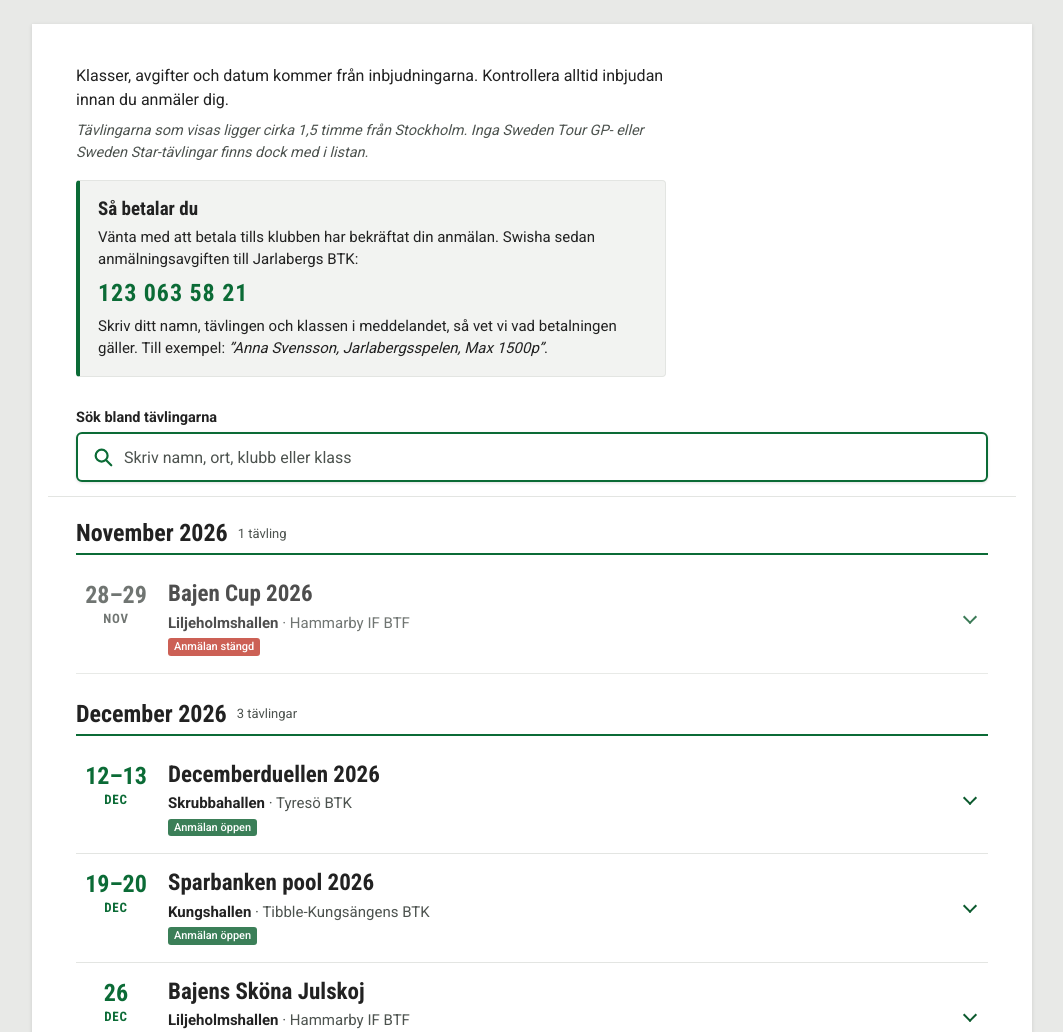
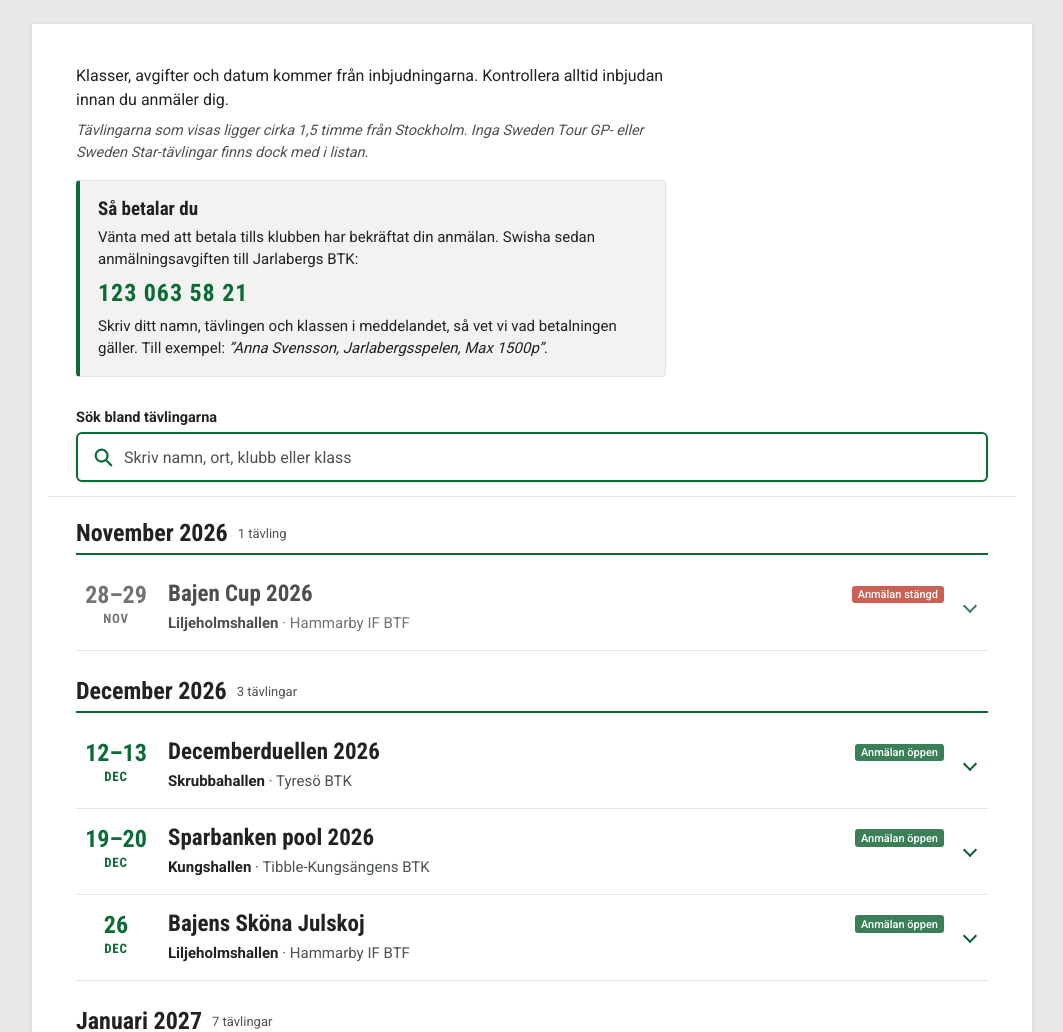
Before and after one commit to JuliavonKrusenstierna/pingistavlingar-html-page, a plain HTML site: page index.html in a window 1280 px wide. Shown: the top 1032 px of the page, without its empty margins (108-1171 px from the left). Drawn offline with Linux system fonts and the light colour scheme.

Commit message:
Visa anmälningsstatus till höger om tävlingens namn
Co-Authored-By: Claude Sonnet 5.5 <noreply@anthropic.com>

```diff
--- a/index.html
+++ b/index.html
@@ -297,6 +297,11 @@ details.t .p-soon{background:#ecd08a;color:#4a3a10}
 details.t .day .dn{font-size:24px;white-space:nowrap;letter-spacing:0}
 details.t .day .dm{font-size:13px}
 @media (max-width:640px){details.t .day .dn{font-size:17px}details.t .day .dm{font-size:12px}}
+
+/* Status label to the right of the tournament name */
+details.t .nm{display:flex;flex-wrap:wrap;align-items:center;justify-content:space-between;gap:4px 10px}
+details.t .nm h3{margin:0 0 4px;flex:1 1 auto;min-width:0}
+details.t .nm .pill{margin:0 0 4px;flex:none}
 </style>
 
 <style>
@@ -426,8 +431,8 @@ const UPDATED = "2026-11-23";
     ].filter(Boolean).join("");
     return '<details class="t'+(open?' is-open':shut?' closed':' later')+(t.tjej?' tjej':'')+'" id="'+slug(t.name)+'">'+
       '<summary>'+dayCol(t)+
-        '<div class="sb"><h3>'+esc(t.name)+'</h3>'+
-        '<p class="where"><span class="sr">Spelas '+when.main+'. </span><b>'+esc(t.venue||t.city)+'</b>'+(t.organizer?' <span class="addr">· '+esc(t.organizer)+'</span>':'')+'</p>'+pill(t)+'</div>'+
+        '<div class="sb"><div class="nm"><h3>'+esc(t.name)+'</h3>'+pill(t)+'</div>'+
+        '<p class="where"><span class="sr">Spelas '+when.main+'. </span><b>'+esc(t.venue||t.city)+'</b>'+(t.organizer?' <span class="addr">· '+esc(t.organizer)+'</span>':'')+'</p></div>'+
         '<span class="chev" aria-hidden="true"></span></summary>'+
       '<div class="exp">'+
         '<div class="tags">'+(t.tjej?'<span class="tag pink">Tjejraketen</span>':'')+'<span class="tag">'+esc(t.type)+'</span></div>'+
```
Also changed, not shown: svenskalag.html (+4 -1 lines).
